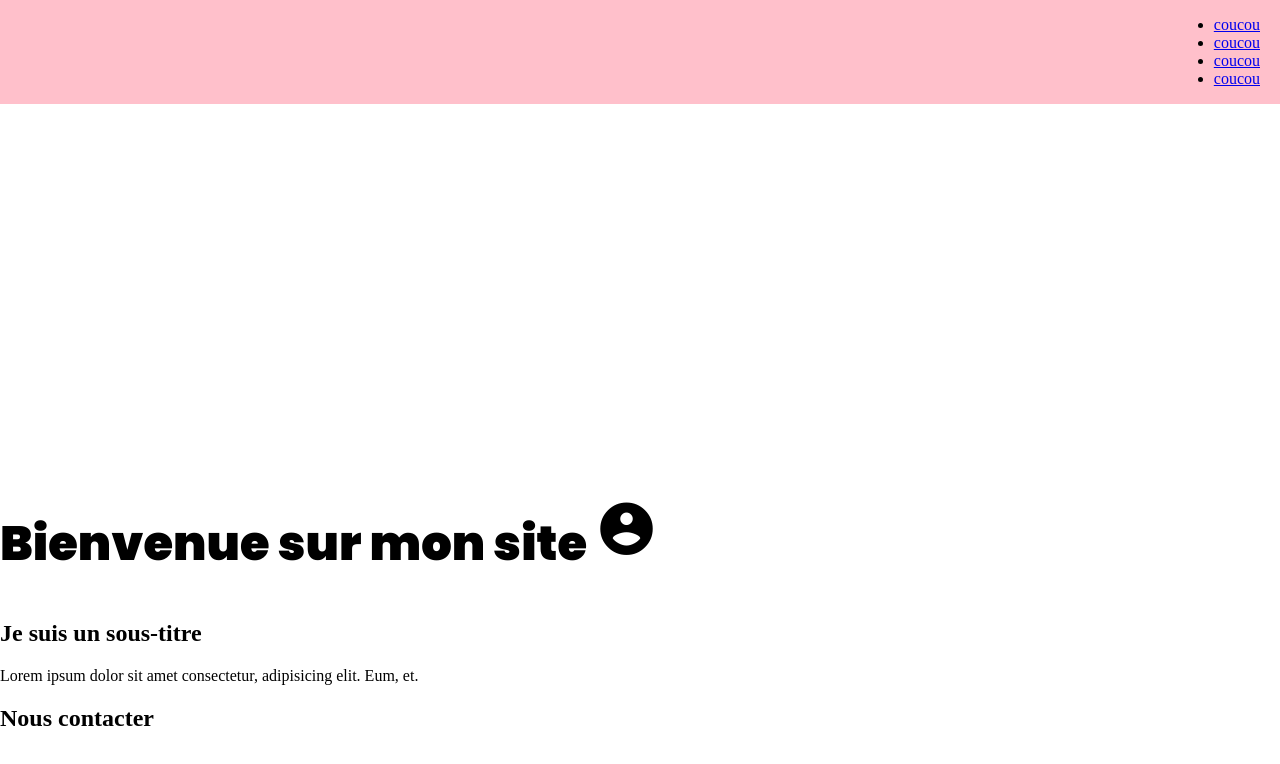
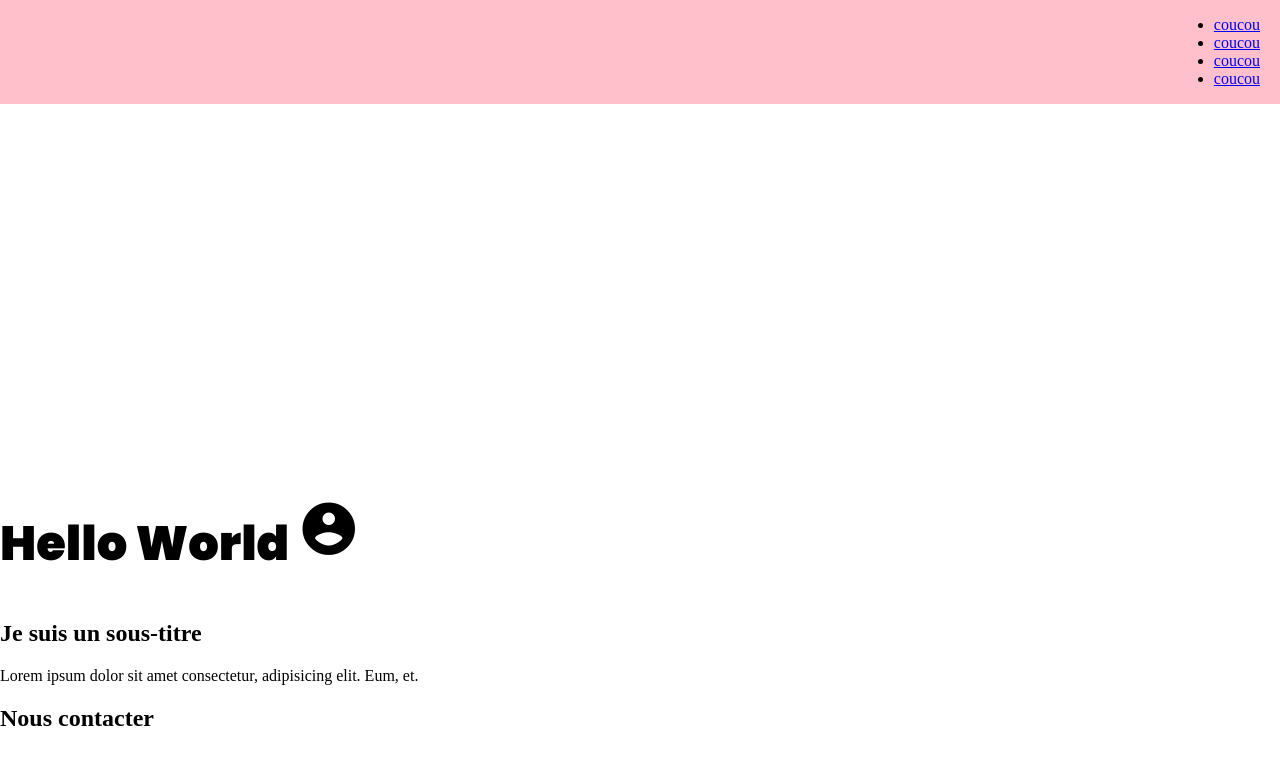
Before and after one commit to GwenAy/portfolio-ag, a plain HTML site: page index.html in a window 1280 px wide. Shown: the top 764 px of the page. Drawn offline with Linux system fonts and the light colour scheme.

Commit message:
Update index.html

```diff
--- a/index.html
+++ b/index.html
@@ -32,7 +32,7 @@
       <main>
         <section class="hero">
           <h1>
-            Bienvenue sur mon site
+            Hello World
             <span class="material-icons-outlined"> account_circle </span>
           </h1>
           <h2>Je suis un sous-titre</h2>
```
